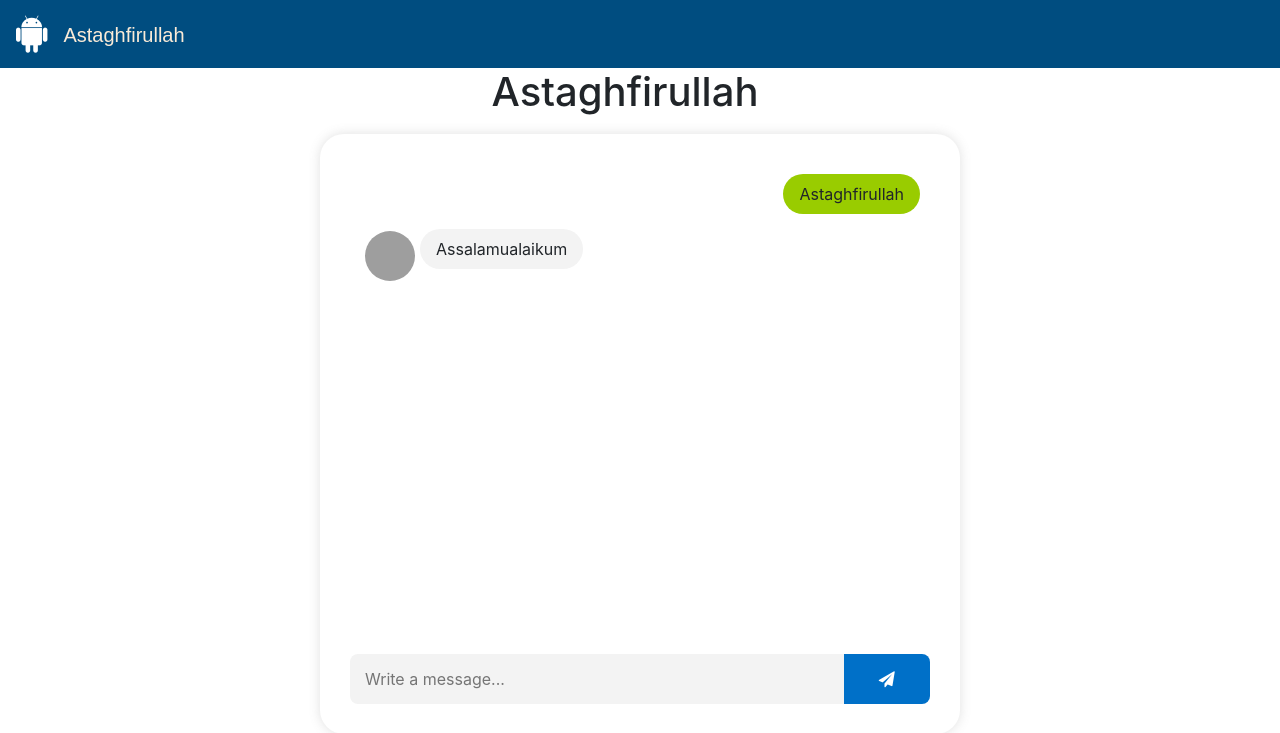
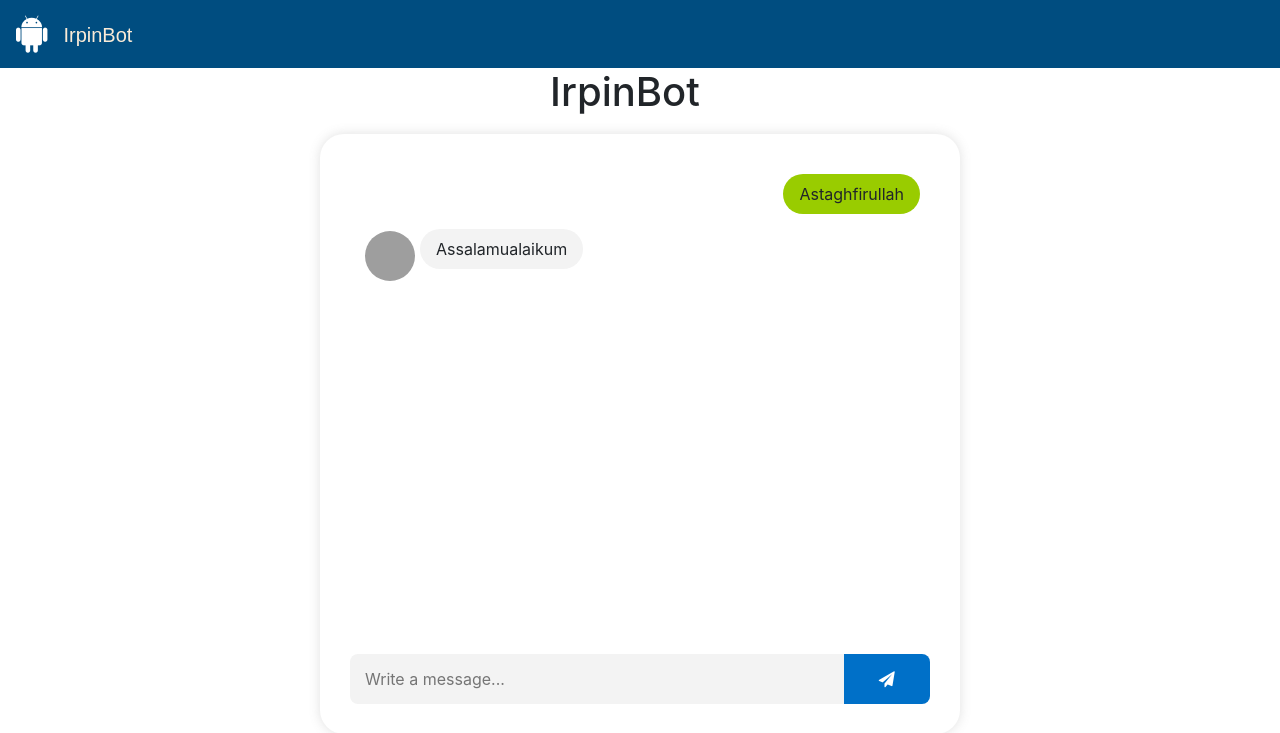
Before and after one commit to reymyr/IrpinBot, a Flask app: page /chat in a window 1280 px wide. Shown: the top 733 px of the page. Run offline with Flask 2, Linux system fonts and the light colour scheme; some libraries are stand-ins or nearby versions; grey boxes are pictures that could not be loaded.

Commit message:
lowercase kode matkul

```diff
--- a/src/stringMatching.py
+++ b/src/stringMatching.py
@@ -19,7 +19,7 @@ def getDatesAlternate(text):
 
 # Mengembalikan topik tugas dalam text
 def getTopic(text):
-    temporaryTuple = re.findall(r"(\b[A-Z]{2}\d{4}\b(.|\b)*\bpada\b)", text) #masih mengandung kode matkul dan kata "pada"
+    temporaryTuple = re.findall(r"(\b[A-Za-z]{2}\d{4}\b(.|\b)*\bpada\b)", text) #masih mengandung kode matkul dan kata "pada"
     if (len(temporaryTuple) == 0):
         return getTopic2(text)
     temporaryText = temporaryTuple[0][0].split()
--- a/src/templates/index.html
+++ b/src/templates/index.html
@@ -1,7 +1,7 @@
 {% extends 'base.html' %}
 
 {% block head %}
-<title>Home - Astaghfirullah</title>
+<title>Home - IrpinBot</title>
 {% endblock %}
 
 {% block body %}
@@ -10,7 +10,7 @@
         <div class="container-fluid p-0">
             <nav class="navbar navbar-dark navbar-expand-md" style="background-color: #004d80;">
                 <a href="/" class="navbar-brand"><i class="fa fa-2x fa-android"></i></a>
-                <h1>Astaghfirullah</h1>
+                <h1>IrpinBot</h1>
                 <!-- <button data-toggle="collapse" data-target="#navbar-toggler" type="button" class="navbar-toggler"><span
                         class="navbar-toggler-icon"></span></button> -->
                 <!-- <div class="collapse navbar-collapse" id="navbar-toggler">
@@ -33,7 +33,7 @@
 
 <div class="container justify-content-center content">
     <div class="row col-12 justify-content-center">
-        <h1>Astaghfirullah</h1>
+        <h1>IrpinBot</h1>
     </div>
 
     <div class="chat">
```
